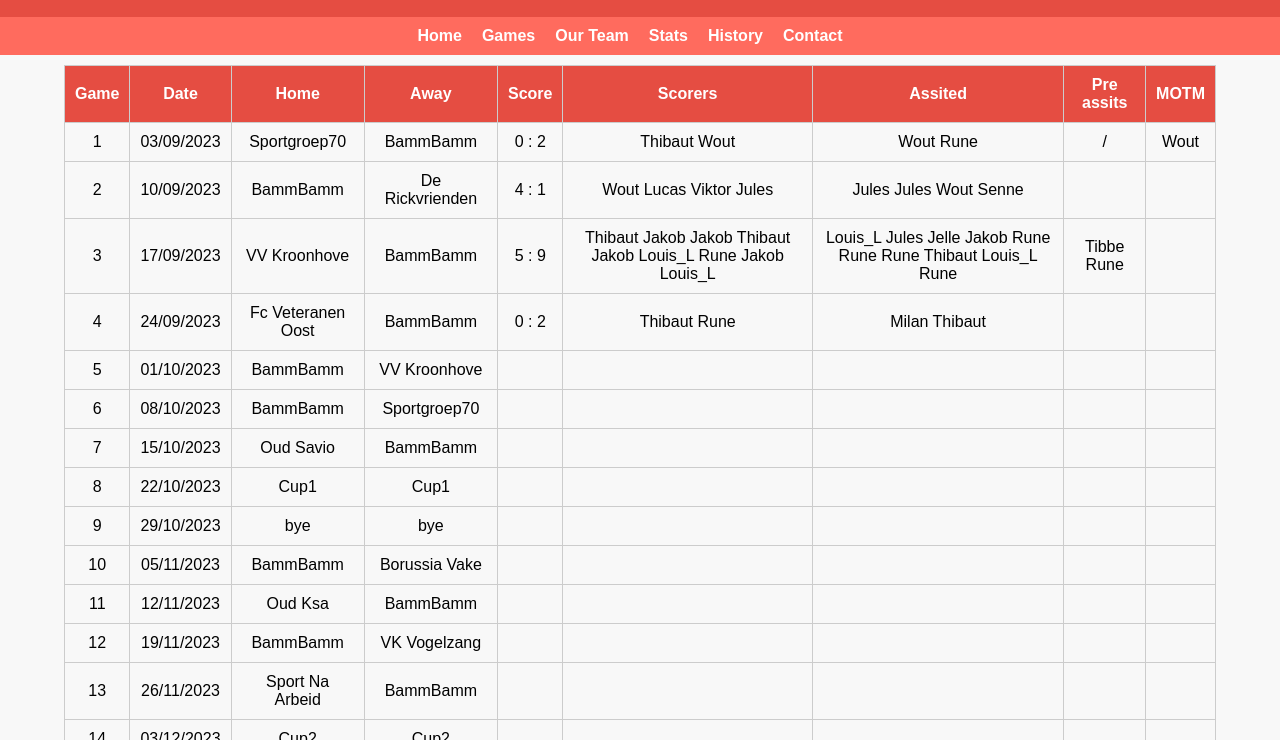
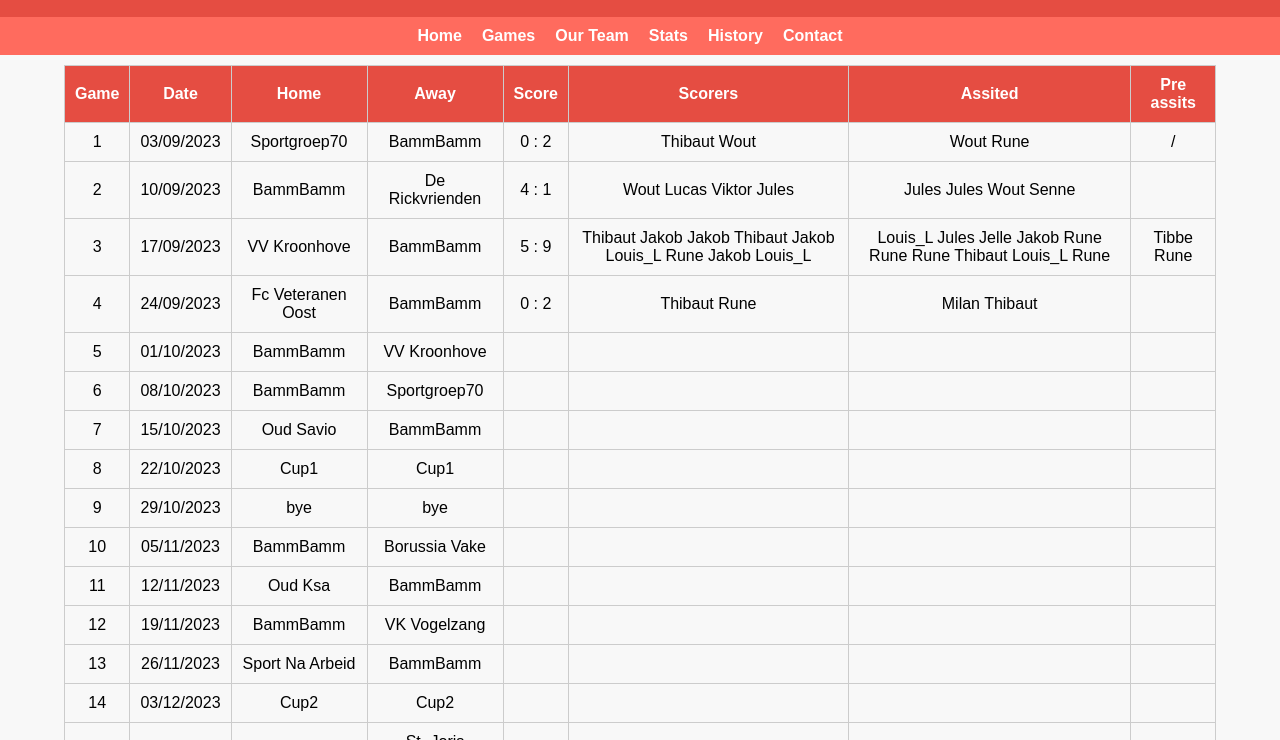
Before and after one commit to 01032213/website_bammbamm, a plain HTML site: page Website_soccer_final/games.html in a window 1280 px wide. Shown: the part 60-800 px from the top of the page. Drawn offline with Linux system fonts and the light colour scheme.

Commit message:
Update games.html
MOTM weggedaan

```diff
--- a/Website_soccer_final/games.html
+++ b/Website_soccer_final/games.html
@@ -69,7 +69,7 @@
             headerRow.appendChild(combinedHeaderCell);
 
             // Insert the rest of the headers
-            for (var h = 6; h < 10; h++) {
+            for (var h = 6; h < 9; h++) {
                 var headerCell = document.createElement("th");
                 headerCell.textContent = headers[h];
                 headerRow.appendChild(headerCell);
@@ -79,11 +79,11 @@
             // Insert data rows
             for (var i = 1; i < lines.length; i++) {
                 var cells = lines[i].split(",");
-                var nonEmptyDataCells = cells.slice(0, 10).filter(cell => cell.trim() !== "");
+                var nonEmptyDataCells = cells.slice(0, 9).filter(cell => cell.trim() !== "");
 
                 if (nonEmptyDataCells.length > 0) {
                     var dataRow = dataTable.insertRow();
-                    for (var j = 0, dataIndex = 0; j < 10; j++) {
+                    for (var j = 0, dataIndex = 0; j <9; j++) {
                         var dataCell = dataRow.insertCell();
 
                         if (j === 4) {
@@ -100,10 +100,6 @@
                             dataCell.textContent = nonEmptyDataCells[7]
                         } else if (j == 8) {
                             dataCell.textContent = nonEmptyDataCells[8]
-
-                        } else if (j==9){
-                            dataCell.textContent = nonEmptyDataCells[9]
-
 
                         } else {
                             dataCell.textContent = nonEmptyDataCells[dataIndex++];
```
